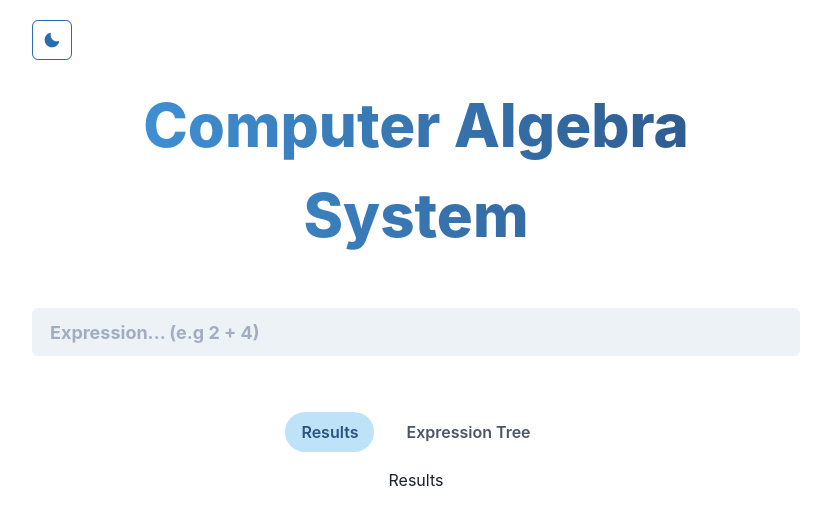
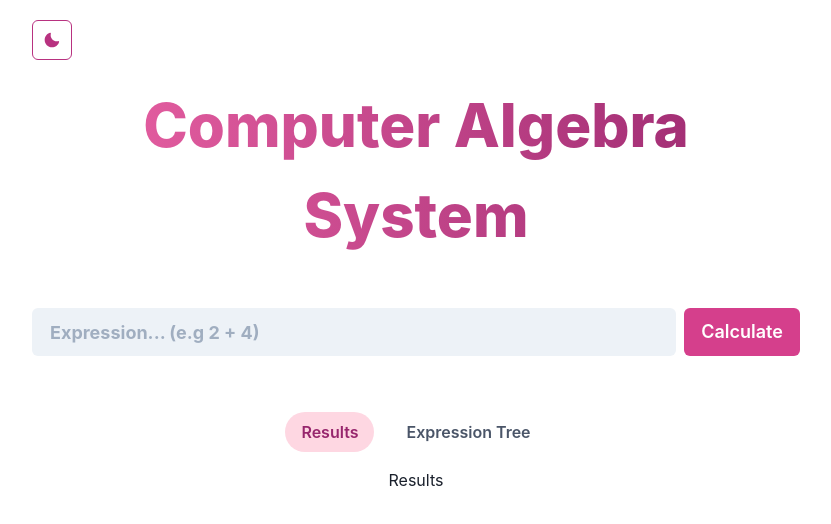
Before and after one commit to Flosi23/cas, a Next.js app: page / in a window 1280 px wide. Shown: the top 524 px of the page, without its empty margins (224-1055 px from the left). Built offline with nearby package versions, Linux system fonts and the light colour scheme.

Commit message:
feat: calculate button

```diff
--- a/app/theme.ts
+++ b/app/theme.ts
@@ -13,7 +13,7 @@ export default extendTheme(
 	{ config },
 	{
 		colors: {
-			brand: theme.colors.blue,
+			brand: theme.colors.pink,
 		},
 	},
 	withDefaultColorScheme({
--- a/pages/index.tsx
+++ b/pages/index.tsx
@@ -12,10 +12,14 @@ import {
 	TabPanels,
 	Tab,
 	TabPanel,
+	HStack,
+	Button,
 } from "@chakra-ui/react";
 
 export default function Index() {
 	const { colorMode, toggleColorMode } = useColorMode();
+	const gradient =
+		"linear(to-l, var(--chakra-colors-brand-700), var(--chakra-colors-brand-400))";
 
 	return (
 		<Box px="20vw" my={5}>
@@ -29,13 +33,14 @@ export default function Index() {
 			</Flex>
 			<VStack mt={5} mb={14} w="100%" spacing={12}>
 				<Text
-					bgGradient="linear(to-l, var(--chakra-colors-brand-700), var(--chakra-colors-brand-400))"
+					bgGradient={gradient}
 					bgClip="text"
 					textAlign="center"
 					fontWeight="extrabold"
 					fontSize="6xl">
 					Computer Algebra System
 				</Text>
+				<HStack w="100%">
 					<Input
 						variant="filled"
 						placeholder="Expression... (e.g 2 + 4)"
@@ -43,6 +48,8 @@ export default function Index() {
 						focusBorderColor="brand.500"
 						size="lg"
 					/>
+					<Button size="lg">Calculate</Button>
+				</HStack>
 			</VStack>
 			<Tabs align="center" variant="soft-rounded">
 				<TabList>
```
Lines whose indentation alone changed are shown as unchanged.
